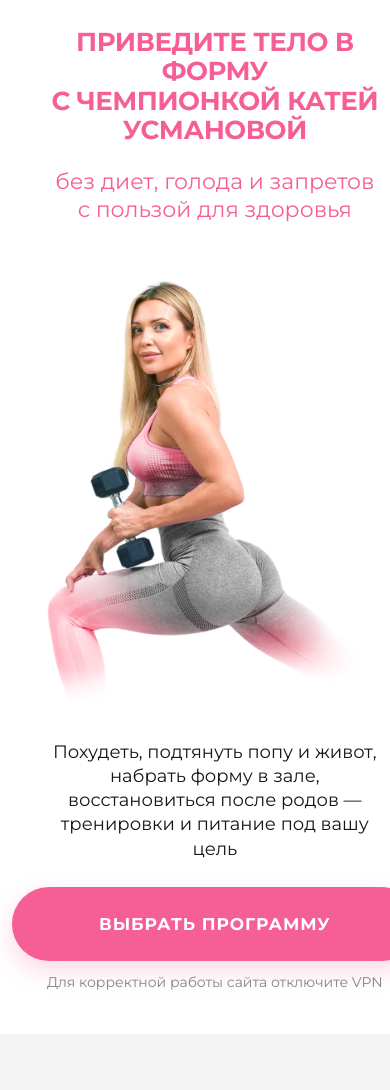
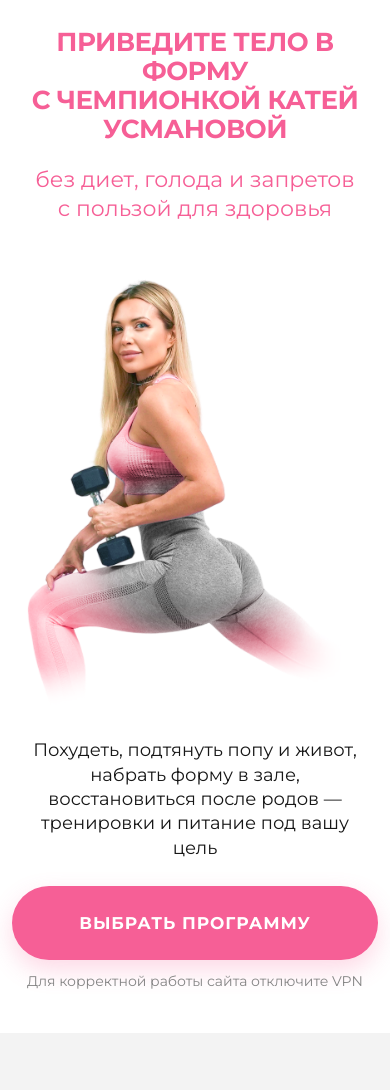
Before and after one commit to juliavibecoding-ai/usmanova-fit-test, a website: page index.html in a window 390 px wide. Shown: the top 1090 px of the page. Drawn offline with Linux system fonts and the light colour scheme.

Commit message:
fix: mobile hero layout

```diff
--- a/index.html
+++ b/index.html
@@ -14,7 +14,7 @@
       href="https://fonts.googleapis.com/css2?family=Comfortaa:wght@300;400;500;600;700&family=Montserrat:wght@400;500;600;700;800&display=swap"
       rel="stylesheet"
     >
-    <link rel="stylesheet" href="styles.css?v=mobile-hero-0622">
+    <link rel="stylesheet" href="styles.css?v=mobile-final-0622">
   </head>
   <body>
     <main>
@@ -176,6 +176,6 @@
       </form>
     </dialog>
 
-    <script type="module" src="js/app.js?v=mobile-hero-0622"></script>
+    <script type="module" src="js/app.js?v=mobile-final-0622"></script>
   </body>
 </html>
--- a/styles.css
+++ b/styles.css
@@ -996,6 +996,73 @@ input:focus-visible {
   }
 }
 
+@media (max-width: 700px) {
+  .hero,
+  .hero__inner {
+    min-height: auto;
+  }
+
+  .hero__inner {
+    display: block;
+    width: calc(100% - 24px);
+  }
+
+  .hero__copy {
+    padding: 28px 0 42px;
+    text-align: center;
+  }
+
+  .hero h1 {
+    max-width: 360px;
+    margin: 0 auto 22px;
+    font-size: 26px;
+    line-height: 1.12;
+    letter-spacing: -0.02em;
+  }
+
+  .hero__subtitle {
+    margin-bottom: 22px;
+    font-size: 22px;
+    line-height: 1.28;
+  }
+
+  .hero__visual {
+    display: none !important;
+  }
+
+  .hero__mobile-visual {
+    display: block !important;
+    width: min(500px, 104vw);
+    margin: 0 50% 22px;
+    transform: translateX(-50%);
+  }
+
+  .hero__mobile-visual img {
+    display: block;
+    width: 100%;
+    max-width: none;
+  }
+
+  .hero__text {
+    max-width: 350px;
+    margin: 0 auto 26px;
+    font-size: 18px;
+    line-height: 1.35;
+  }
+
+  .button--hero {
+    width: 100%;
+    min-width: 0;
+    min-height: 74px;
+    font-size: 17px;
+  }
+
+  .hero__note {
+    margin-top: 12px;
+    font-size: 14px;
+  }
+}
+
 @media (prefers-reduced-motion: reduce) {
   html {
     scroll-behavior: auto;
```
